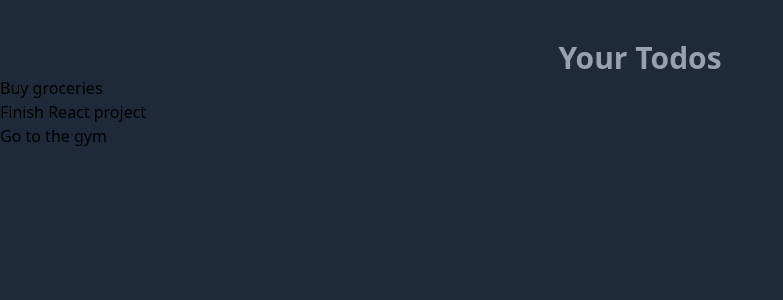
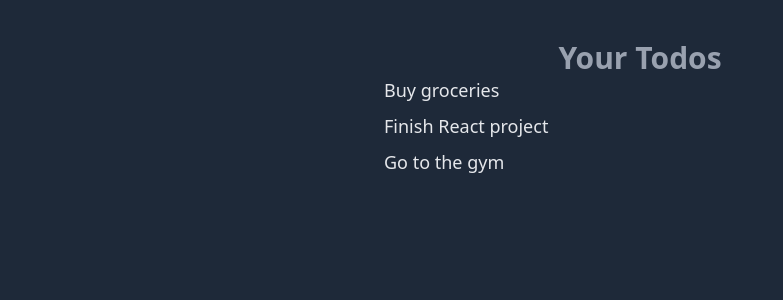
Before and after one commit to brendon-rofe/coding-in-flow-react, a React (Vite) app in the folder react-todo/: page / in a window 1280 px wide. Shown: the top 300 px of the page, without its empty margins (0-783 px from the left). Built offline with nearby package versions, Linux system fonts and the light colour scheme.

Commit message:
Fix: fix todo display

```diff
--- a/react-todo/src/App.tsx
+++ b/react-todo/src/App.tsx
@@ -5,9 +5,15 @@ function App() {
   return (
     <main className="py-10 h-screen bg-gray-800">
       <h1 className="font-bold text-3xl text-center text-gray-400">Your Todos</h1>
-      <div>{todos.map(todo => (
-        <p>{todo.title}</p>
-      ))}</div>
+      <div className="max-w-lg mx-auto">
+        <div className="space-y-2">
+          {todos.map(todo => (
+            <p key={todo.id} className="text-lg text-gray-200">
+              {todo.title}
+            </p>
+          ))}
+        </div>
+      </div>
     </main>
   );
 }
```
